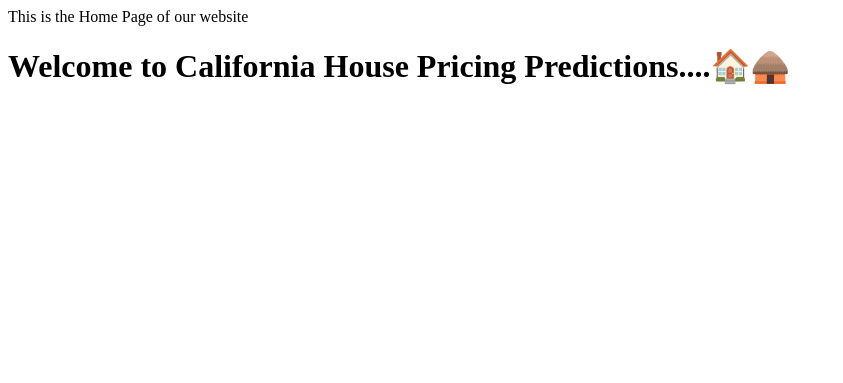
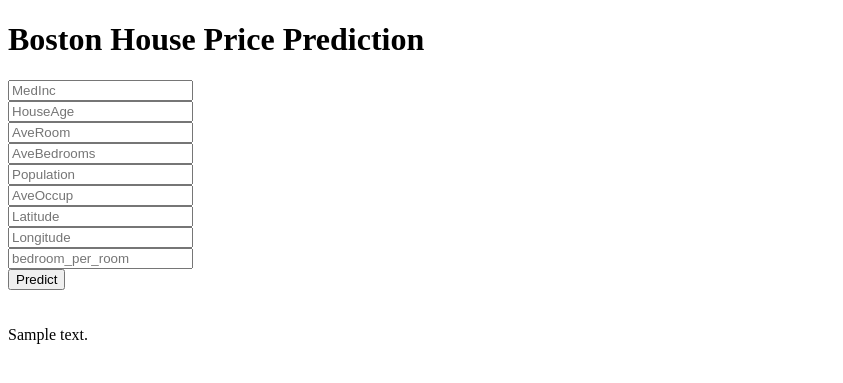
Before and after one commit to ilovetensor/california-housing, a Flask app: template templates/home.html in a window 1280 px wide. Shown: the top 383 px of the page, without its empty margins (0-843 px from the left). Run offline with Flask 2, Linux system fonts and the light colour scheme; the template is opened without the code that fills it: most values are stand-ins (such as "Sample title", 1, 10 or a date in 2020); parts of the project's set-up code (start-up, migrations or seed data) failed here and were passed over.

Commit message:
Updating home page template

```diff
--- a/templates/home.html
+++ b/templates/home.html
@@ -1,6 +1,44 @@
-<html>
+<!DOCTYPE html>
+<html >
+
+<head>
+  <meta charset="UTF-8">
+  <title>ML API</title>
+  <link href='https://fonts.googleapis.com/css?family=Pacifico' rel='stylesheet' type='text/css'>
+<link href='https://fonts.googleapis.com/css?family=Arimo' rel='stylesheet' type='text/css'>
+<link href='https://fonts.googleapis.com/css?family=Hind:300' rel='stylesheet' type='text/css'>
+<link href='https://fonts.googleapis.com/css?family=Open+Sans+Condensed:300' rel='stylesheet' type='text/css'>
+
+
+</head>
+
 <body>
-    <p>This is the Home Page of our website</p>
-    <h1>Welcome to California House Pricing Predictions....🏠🛖 </h1>
+ <div class="login">
+	<h1>Boston House Price Prediction</h1>
+
+     <!-- Main Input For Receiving Query to our ML -->
+    <form action="{{ url_for('predict')}}"method="post">
+      <input type="text" name="MedInc" placeholder="MedInc" required="required" /><br>
+    	<input type="text" name="HouseAge" placeholder="HouseAge" required="required" /><br>
+        <input type="text" name="AveRoom" placeholder="AveRoom" required="required" /><br>
+        <input type="text" name="AveBedrooms" placeholder="AveBedrooms" required="required" /><br>
+        <input type="text" name="Population" placeholder="Population" required="required" /><br>
+        <input type="text" name="AveOccup" placeholder="AveOccup" required="required" /><br>
+        <input type="text" name="Latitude" placeholder="Latitude" required="required" /><br>
+        <input type="text" name="Longitude" placeholder="Longitude" required="required" /><br>
+        <input type="text" name="bedroom_per_room" placeholder="bedroom_per_room" required="required" /><br>
+
+
+
+        <button type="submit" class="btn btn-primary btn-block btn-large">Predict</button>
+    </form>
+
+   <br>
+   <br>
+
+
+ </div>
+ {{prediction_text}}
+
 </body>
 </html>
```
